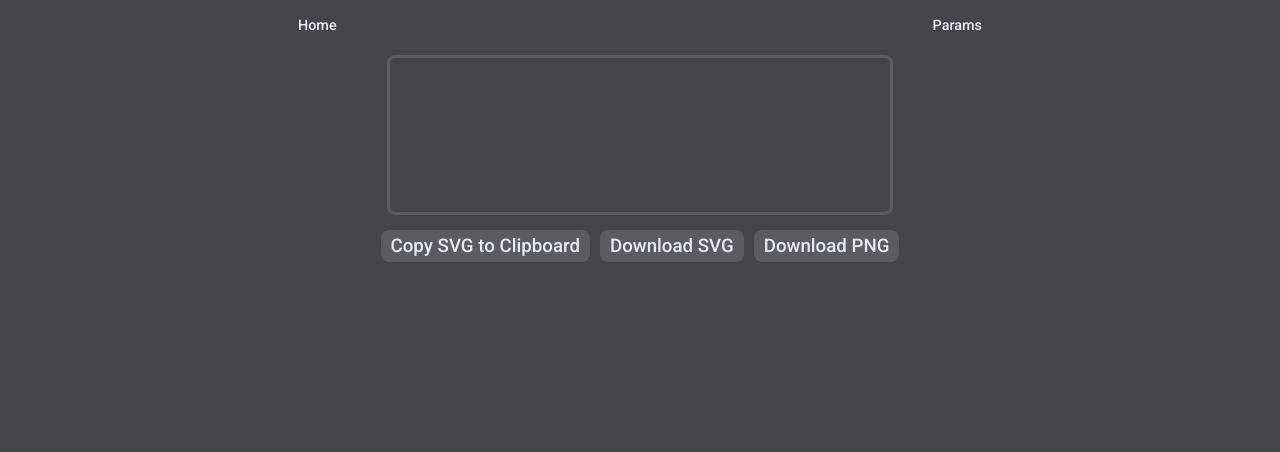
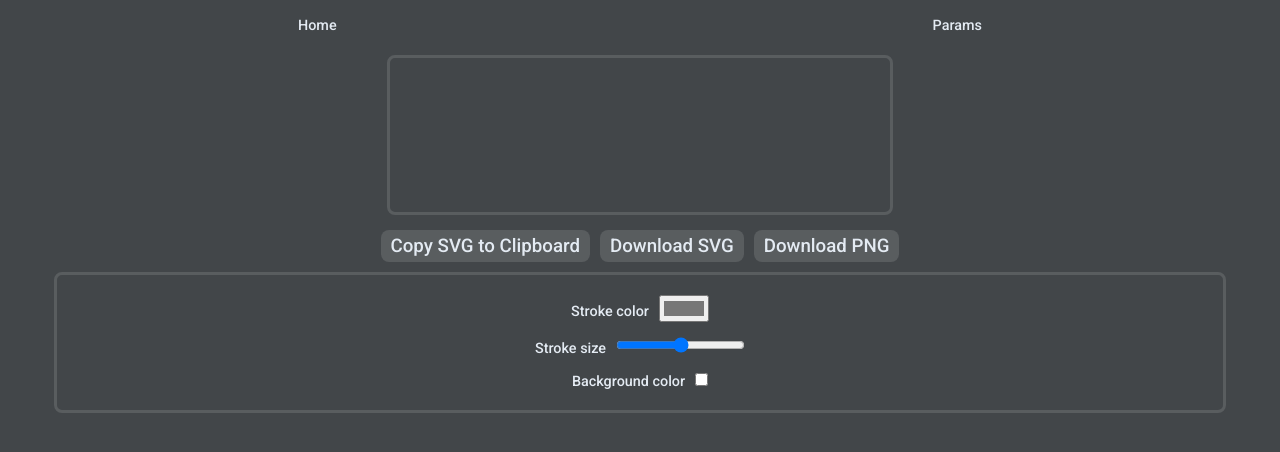
Before and after one commit to BHRKTRE/icoglyphs, a SvelteKit app: page /ico/1 in a window 1280 px wide. Shown: the top 452 px of the page. Built offline with nearby package versions, Linux system fonts and the light colour scheme.

Commit message:
WIP: start svgStyler

```diff
--- /dev/null
+++ b/src/lib/components/SvgStyler.svelte
@@ -0,0 +1,63 @@
+<script>
+	import globalVarFront from '$lib/globalVarFront.svelte.js';
+
+	let backgroundNone = $state(false);
+</script>
+
+<div class="svg-styler-container">
+	<div class="mod-color-container">
+		<label for="stroke-color">Stroke color</label><input
+			id="stroke-color"
+			class="color-input"
+			type="color"
+			bind:value={globalVarFront.icoGlyphUserSettings.style.stroke}
+			oninput={(e) => globalVarFront.icoGlyphUserSettings.setLocalStorage(e, 'stroke')}
+		/>
+	</div>
+	<div class="mod-color-container">
+		<label for="stroke-size">Stroke size</label><input
+			id="stroke-size"
+			class="color-input"
+			type="range"
+		/>
+	</div>
+	<div class="mod-color-container">
+		<label for="stroke-color">Background color</label><input
+			min="0"
+			max="10"
+			step="0.5"
+			value="2"
+			id="stroke-color"
+			class="color-input"
+			type="checkbox"
+			bind:checked={backgroundNone}
+		/>
+	</div>
+	{#if backgroundNone}
+		<div class="mod-color-container">
+			<label for="background-color">BackGround</label><input
+				id="background-color"
+				class="color-input"
+				type="color"
+			/>
+		</div>
+	{/if}
+</div>
+
+<style>
+	.svg-styler-container {
+		display: flex;
+		flex-direction: column;
+		align-items: center;
+		justify-content: center;
+		padding: 20px;
+		border: var(--b2) 3px solid;
+		border-radius: var(--br);
+		width: 100%;
+		gap: 15px;
+	}
+
+	.color-input {
+		margin-left: 10px;
+	}
+</style>
--- a/src/lib/components/clickable/IcoGlyphLinked.svelte
+++ b/src/lib/components/clickable/IcoGlyphLinked.svelte
@@ -10,7 +10,7 @@
 		medium: 150
 	};
 
-	// $inspect(icoGlyphName);
+	// $inspect(globalVarFront.icoGlyphStyles);
 </script>
 
 {#if globalVarFront.showPrivateIcoGlyph.value || !icoGlyphName.startsWith('_')}
@@ -20,18 +20,16 @@
 		class="icoglyphContainer"
 		style={`width: ${dimensions[size]}px; height: ${dimensions[size]}px;`}
 	>
-		<svg {...icoGlyphs.getSvgAttributes(icoGlyphName)}>
+		<svg
+			{...globalVarFront.icoGlyphUserSettings.style}
+			{...icoGlyphs.getSvgAttributes(icoGlyphName)}
+		>
 			<path d={icoGlyphs.getPath(icoGlyphName)} />
 		</svg>
 	</button>
 {/if}
 
 <style>
-	svg {
-		stroke-width: 3px;
-		stroke: var(--t1);
-		fill: none;
-	}
 	.icoglyphContainer {
 		margin: 5px;
 		border-radius: 5%;
--- a/src/routes/+layout.svelte
+++ b/src/routes/+layout.svelte
@@ -2,6 +2,31 @@
 	import Footer from './_layoutComponents/Footer.svelte';
 	import NavBar from './_layoutComponents/NavBar.svelte';
 	import { psi } from '$lib/design/psi';
+	import globalVarFront from '$lib/globalVarFront.svelte.js';
+	import { onMount } from 'svelte';
+
+	onMount(() => {
+		// globalVarFront.icoGlyphUserSettings.setIcoGlyphsUserStyle();
+
+		const savedStyle = localStorage.getItem('icoGlyphsUserStyle');
+		if (savedStyle) {
+			globalVarFront.icoGlyphUserSettings.style = JSON.parse(savedStyle);
+		} else {
+			// Optionally, assign a default style if none is found
+			globalVarFront.icoGlyphUserSettings.style = {
+				stroke: '#777777',
+				// stroke: 'var(--t1)',
+				'stroke-linejoin': 'round',
+				'stroke-linecap': 'round',
+				'stroke-width': '6px',
+				'stroke-opacity': 1,
+				fill: 'none'
+			};
+			console.log('no store');
+		}
+	});
+
+	// $inspect(globalVarFront.icoGlyphUserSettings.style);
 
 	let { children } = $props();
 
--- a/src/routes/api/+server.js
+++ b/src/routes/api/+server.js
@@ -37,6 +37,7 @@ export async function GET({ url }) {
 	try {
 		const methods = {
 			path: icoGlyphs.getPath,
+			// /api?name=arrow_right&get=path
 			attributes: icoGlyphs.getSvgAttributes,
 			style: icoGlyphs.getIcoGlyphDefaultStyle,
 			'full-svg': icoGlyphs.getCompletSVG,
--- a/src/routes/ico/[icoGlyphNameSlug]/+page.svelte
+++ b/src/routes/ico/[icoGlyphNameSlug]/+page.svelte
@@ -4,7 +4,9 @@
 	import CopySvgButton from '$lib/components/button/CopySvgButton.svelte';
 	import DownLoadSvgButton from '$lib/components/button/DownLoadSvgButton.svelte';
 	import DownLoadPngButton from '$lib/components/button/DownLoadPngButton.svelte';
+	import SvgStyler from '$lib/components/SvgStyler.svelte';
 	import anime from 'animejs';
+	import globalVarFront from '$lib/globalVarFront.svelte.js';
 
 	let { data } = $props();
 
@@ -49,12 +51,12 @@
 		}
 	}
 
-	// $inspect(allPathKeys);
+	// $inspect('front', globalVarFront.icoGlyphUserSettings.style);
 </script>
 
 <main>
 	<div id="icoglyph-container">
-		<svg {...icoGlyphs.getSvgAttributes(data.name)}>
+		<svg {...globalVarFront.icoGlyphUserSettings.style} {...icoGlyphs.getSvgAttributes(data.name)}>
 			<path d={icoGlyphs.getPath(data.name)} />
 		</svg>
 	</div>
@@ -64,6 +66,7 @@
 		<DownLoadSvgButton icoGlyphName={data.name} />
 		<DownLoadPngButton icoGlyphName={data.name} />
 	</div>
+	<SvgStyler />
 
 	<div id="subIcoGlyphsDisplay">
 		{#each allPathKeys as pathKeys}
--- a/static/global-style/global.css
+++ b/static/global-style/global.css
@@ -28,7 +28,9 @@ h4 {
 	font-weight: 300;
 }
 
-h5 {
+h5,
+span,
+label {
 	color: var(--t1);
 	font-family: var(--typo1);
 	font-weight: 500;
@@ -113,14 +115,14 @@ ul {
 	padding-inline-start: 0;
 }
 
-svg {
+/* svg {
 	stroke: var(--t1);
 	stroke-linejoin: round;
 	stroke-linecap: round;
 	stroke-width: 0.4rem;
 	stroke-opacity: 1;
 	fill: none;
-}
+} */
 
 button {
 	margin: 0;
```
Also changed, not shown: src/lib/design/colors/changeColorMode.js (deleted, +0 -12 lines), src/lib/icoglyphs-library/external/getSvgData/getCompletSVG.js (+4 -4 lines), src/lib/globalVarFront.svelte.js.
